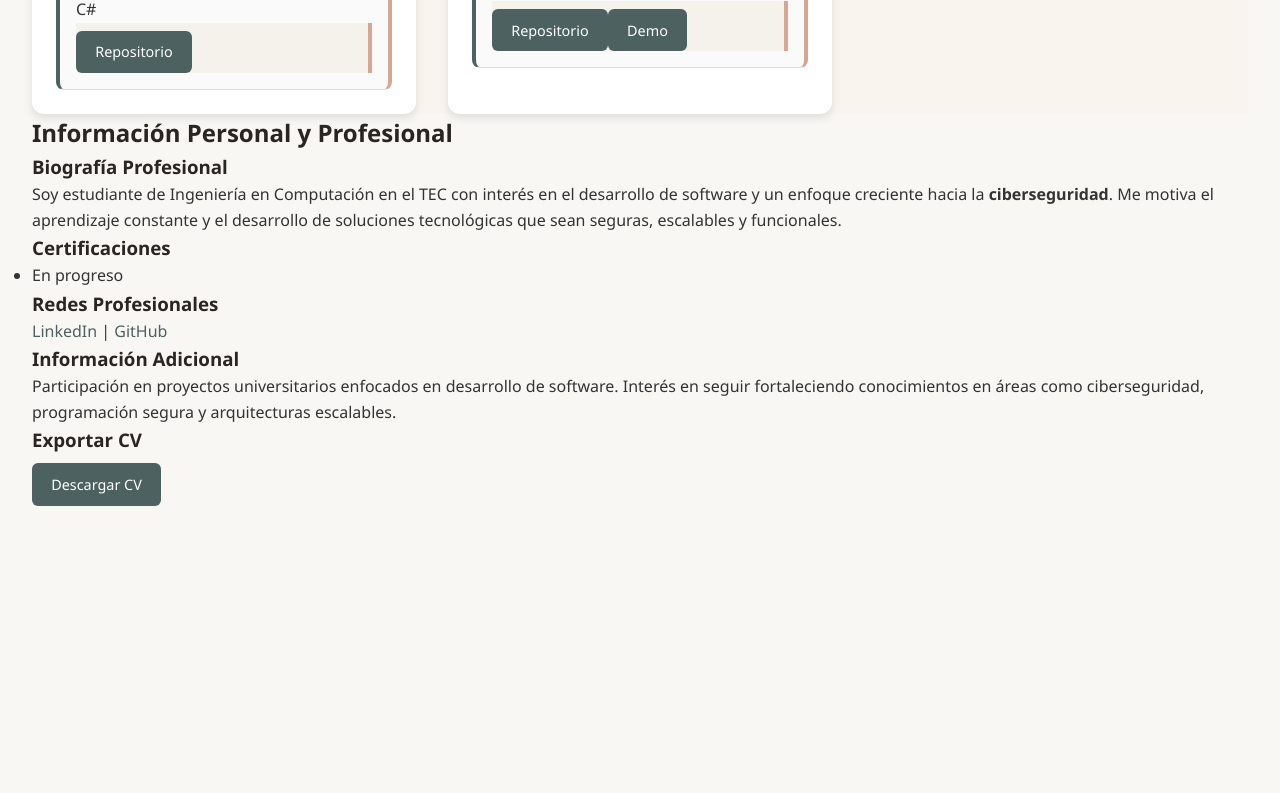
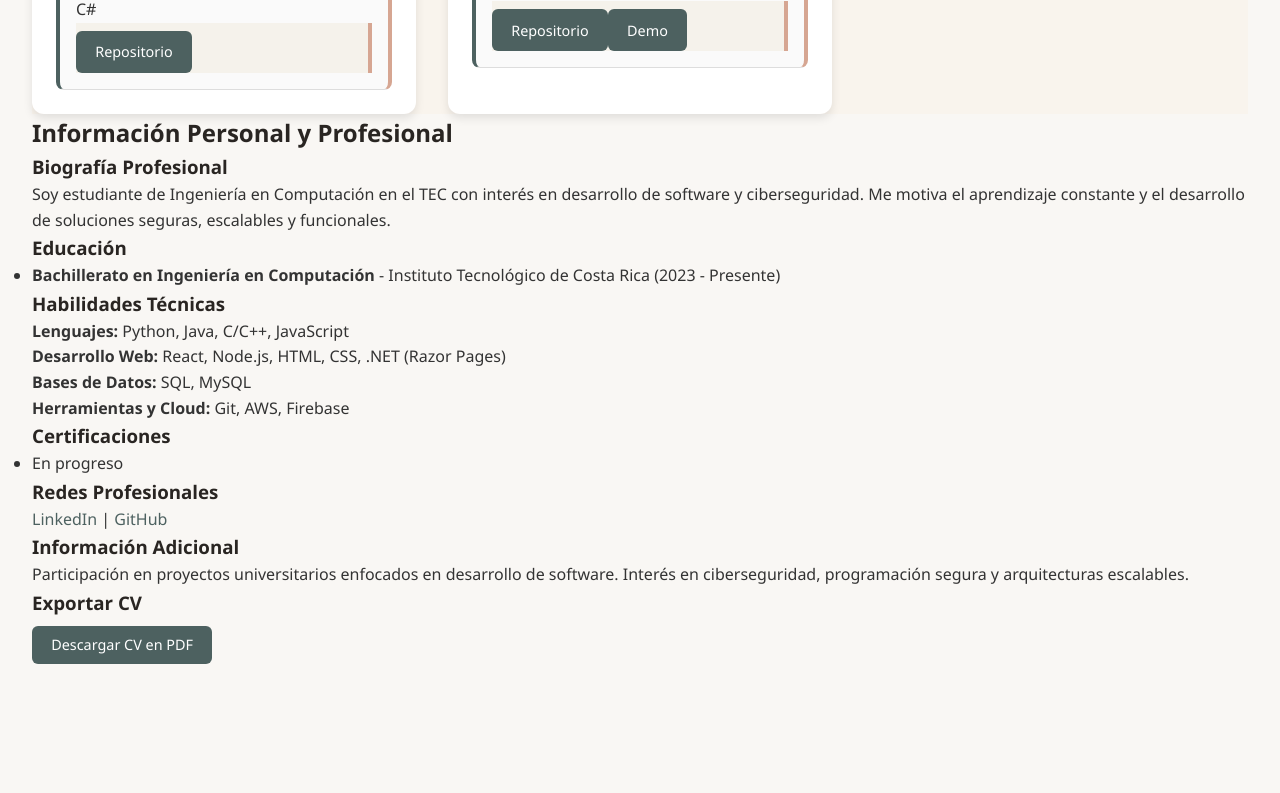
Before and after one commit to jimendezm/portafolio-pw, a React (Vite) app: page / in a window 1280 px wide. Shown: the part 2307-3100 px from the top of the page. Built offline with nearby package versions, Linux system fonts and the light colour scheme.

Commit message:
Update: Información de CV

```diff
--- a/package.json
+++ b/package.json
@@ -10,6 +10,8 @@
     "preview": "vite preview"
   },
   "dependencies": {
+    "html2canvas": "^1.4.1",
+    "jspdf": "^3.0.3",
     "react": "^19.1.1",
     "react-dom": "^19.1.1"
   },
--- a/src/components/informacion.jsx
+++ b/src/components/informacion.jsx
@@ -1,54 +1,155 @@
-
+import { jsPDF } from "jspdf";
+import cvData from "../data/cv.json";
 
 export default function Informacion() {
+  const exportarPDF = () => {
+    const doc = new jsPDF();
+    let y = 20; // Posición vertical inicial
+
+    // Nombre y datos de contacto
+    doc.setFontSize(18);
+    doc.setFont("Times New Roman", "bold");
+    doc.text(cvData.nombre, 20, y);
+
+    y += 10;
+    doc.setFontSize(12);
+    doc.setFont("Times New Roman", "normal");
+    doc.text(`Correo: ${cvData.correo}`, 20, y);
+    y += 7;
+    doc.text(`Teléfono: ${cvData.telefono}`, 20, y);
+    y += 15;
+
+    // Biografía
+    doc.setFontSize(14);
+    doc.setFont("Times New Roman", "bold");
+    doc.text("Biografía Profesional", 20, y);
+    y += 8;
+    doc.setFontSize(12);
+    doc.setFont("Times New Roman", "normal");
+    doc.text(doc.splitTextToSize(cvData.biografia, 170), 20, y);
+    y += 20;
+
+    // Educación
+    doc.setFontSize(14);
+    doc.setFont("Times New Roman", "bold");
+    doc.text("Educación", 20, y);
+    y += 8;
+    doc.setFont("Times New Roman", "normal");
+    cvData.educacion.forEach((edu) => {
+      doc.setFontSize(12);
+      doc.text(`${edu.titulo} - ${edu.institucion}`, 20, y);
+      y += 7;
+      doc.text(`Periodo: ${edu.periodo}`, 20, y);
+      y += 10;
+    });
+
+    // Habilidades
+    doc.setFontSize(14);
+    doc.setFont("Times New Roman", "bold");
+    doc.text("Habilidades Técnicas", 20, y);
+    y += 8;
+    doc.setFont("Times New Roman", "normal");
+    Object.entries(cvData.habilidades).forEach(([categoria, skills]) => {
+      doc.setFontSize(12);
+      doc.text(`${categoria}: ${skills.join(", ")}`, 20, y);
+      y += 7;
+    });
+    y += 10;
+
+    // Certificaciones
+    doc.setFontSize(14);
+    doc.setFont("Times New Roman", "bold");
+    doc.text("Certificaciones", 20, y);
+    y += 8;
+    doc.setFont("Times New Roman", "normal");
+    cvData.certificaciones.forEach((cert) => {
+      doc.setFontSize(12);
+      doc.text(`${cert}`, 20, y);
+      y += 7;
+    });
+    y += 10;
+
+    // Redes
+    doc.setFontSize(14);
+    doc.setFont("Times New Roman", "bold");
+    doc.text("Redes Profesionales", 20, y);
+    y += 8;
+    doc.setFont("Times New Roman", "normal");
+    Object.entries(cvData.redes).forEach(([red, url]) => {
+      doc.setFontSize(12);
+      doc.text(`${red}: ${url}`, 20, y);
+      y += 7;
+    });
+    y += 10;
+
+    // Información adicional
+    doc.setFontSize(14);
+    doc.setFont("Times New Roman", "bold");
+    doc.text("Información Adicional", 20, y);
+    y += 8;
+    doc.setFontSize(12);
+    doc.setFont("Times New Roman", "normal");
+    doc.text(doc.splitTextToSize(cvData.infoAdicional, 170), 20, y);
+
+    // Guardar
+    doc.save("CV_JimenaMendez.pdf");
+  };
+
   return (
     <section id="informacion">
       <h2>Información Personal y Profesional</h2>
 
+      {/* Biografía */}
       <h3>Biografía Profesional</h3>
-      <p>
-        Soy estudiante de Ingeniería en Computación en el TEC con interés en el
-        desarrollo de software y un enfoque creciente hacia la{" "}
-        <strong>ciberseguridad</strong>. Me motiva el aprendizaje constante y el
-        desarrollo de soluciones tecnológicas que sean seguras, escalables y
-        funcionales.
-      </p>
+      <p>{cvData.biografia}</p>
 
+      {/* Educación */}
+      <h3>Educación</h3>
+      <ul>
+        {cvData.educacion.map((edu, i) => (
+          <li key={i}>
+            <strong>{edu.titulo}</strong> - {edu.institucion} ({edu.periodo})
+          </li>
+        ))}
+      </ul>
+
+      {/* Habilidades */}
+      <h3>Habilidades Técnicas</h3>
+      {Object.entries(cvData.habilidades).map(([cat, skills], i) => (
+        <p key={i}>
+          <strong>{cat}:</strong> {skills.join(", ")}
+        </p>
+      ))}
+
+      {/* Certificaciones */}
       <h3>Certificaciones</h3>
       <ul>
-        <li>En progreso</li>
+        {cvData.certificaciones.map((cert, i) => (
+          <li key={i}>{cert}</li>
+        ))}
       </ul>
 
+      {/* Redes */}
       <h3>Redes Profesionales</h3>
       <p>
-        <a
-          href="https://www.linkedin.com/in/jimena-mendez-morales-447b8437b/"
-          target="_blank"
-          rel="noopener noreferrer"
-        >
+        <a href={cvData.redes.LinkedIn} target="_blank" rel="noopener noreferrer">
           LinkedIn
         </a>{" "}
         |{" "}
-        <a
-          href="https://github.com/jimendezm"
-          target="_blank"
-          rel="noopener noreferrer"
-        >
+        <a href={cvData.redes.GitHub} target="_blank" rel="noopener noreferrer">
           GitHub
         </a>
       </p>
 
+      {/* Información adicional */}
       <h3>Información Adicional</h3>
-      <p>
-        Participación en proyectos universitarios enfocados en desarrollo de
-        software. Interés en seguir fortaleciendo conocimientos en áreas como
-        ciberseguridad, programación segura y arquitecturas escalables.
-      </p>
+      <p>{cvData.infoAdicional}</p>
 
+      {/* Exportar a PDF */}
       <h3>Exportar CV</h3>
-      <a href="CV_JimenaMendez.docx" className="btn" download>
-        Descargar CV
-      </a>
+      <button className="btn" onClick={exportarPDF}>
+        Descargar CV en PDF
+      </button>
     </section>
   );
 }
--- /dev/null
+++ b/src/data/cv.json
@@ -0,0 +1,25 @@
+{
+  "nombre": "Jimena Méndez Morales",
+  "correo": "jimenamendezmorales@gmail.com",
+  "telefono": "+506 8623 5570",
+  "biografia": "Soy estudiante de Ingeniería en Computación en el TEC con interés en desarrollo de software y ciberseguridad. Me motiva el aprendizaje constante y el desarrollo de soluciones seguras, escalables y funcionales.",
+  "educacion": [
+    {
+      "institucion": "Instituto Tecnológico de Costa Rica",
+      "titulo": "Bachillerato en Ingeniería en Computación",
+      "periodo": "2023 - Presente"
+    }
+  ],
+  "habilidades": {
+    "Lenguajes": ["Python", "Java", "C/C++", "JavaScript"],
+    "Desarrollo Web": ["React", "Node.js", "HTML", "CSS", ".NET (Razor Pages)"],
+    "Bases de Datos": ["SQL", "MySQL"],
+    "Herramientas y Cloud": ["Git", "AWS", "Firebase"]
+  },
+  "certificaciones": ["En progreso"],
+  "redes": {
+    "LinkedIn": "https://www.linkedin.com/in/jimena-mendez-morales-447b8437b/",
+    "GitHub": "https://github.com/jimendezm"
+  },
+  "infoAdicional": "Participación en proyectos universitarios enfocados en desarrollo de software. Interés en ciberseguridad, programación segura y arquitecturas escalables."
+}
```
Also changed, not shown: 2 other files (tests, documents, lock files or other folders).
